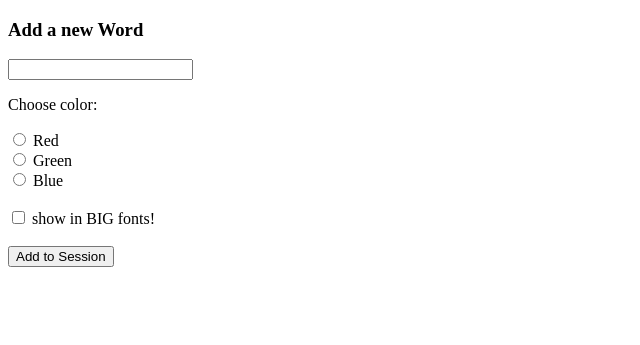
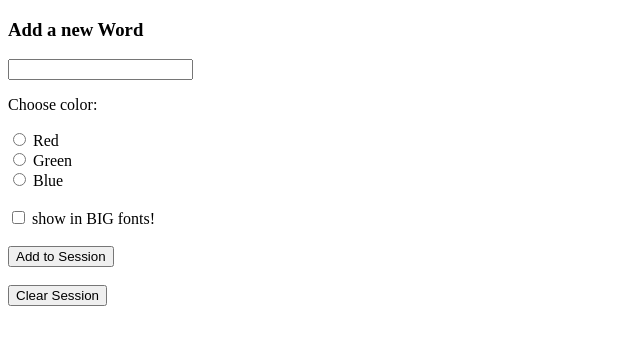
Before and after one commit to chenjimmym/Django_Practice-SessionWords, a Django app: page / in a window 1280 px wide. Shown: the top 345 px of the page, without its empty margins (0-640 px from the left). Run offline with Django 3.2, Linux system fonts and the light colour scheme.

Commit message:
done-style can be updated

```diff
--- a/apps/words/templates/words/index.html
+++ b/apps/words/templates/words/index.html
@@ -14,12 +14,16 @@
             <input type="radio" name="color" value="red"> Red<br>
             <input type="radio" name="color" value="green"> Green<br>
             <input type="radio" name="color" value="blue"> Blue<br><br>
-            <input type="hidden" name="big_font" value="False">
-            <input type="checkbox" name="big_font" value="True"> show in BIG fonts!<br><br>
+            <input type="hidden" name="big_font" value="15">
+            <input type="checkbox" name="big_font" value="25"> show in BIG fonts!<br><br>
             <input type="submit" value="Add to Session">
+        </form><br>
+        <form action="/clear_session">
+            {% csrf_token %}
+            <input type="submit" value="Clear Session">
         </form>
         {% for data in request.session.all_inputs %}
-        <h3> {{data.word}} - {{data.color}} - {{data.font}}</h3>
+        <h3 style="color:{{data.color}}; font-size: {{data.font}}px">{{data.word}} - added on {{data.time}}</h3>
         {% endfor %}
 
     </body>
--- a/apps/words/urls.py
+++ b/apps/words/urls.py
@@ -4,4 +4,5 @@ from . import views
 urlpatterns = [
     url(r'^$', views.index),
     url(r'form_processing', views.form_processing),
+    url(r'clear_session', views.clear_session),
 ]
--- a/apps/words/views.py
+++ b/apps/words/views.py
@@ -1,7 +1,8 @@
 from django.shortcuts import render, redirect, HttpResponse
-
+from time import gmtime, strftime
 # Create your views here.
 def index(request):
+    print strftime("%Y-%m-%d %H:%M:%S", gmtime())
     return render(request, 'words/index.html')
 
 def form_processing(request):
@@ -10,8 +11,12 @@ def form_processing(request):
             request.session['all_inputs'] = []
         else:
             request.session['all_inputs'] = request.session['all_inputs']
-        temp = {'word':request.POST['input_word'],'color':request.POST['color'],'font':request.POST['big_font']}
+        temp = {'word':request.POST['input_word'],'color':request.POST['color'],'font':request.POST['big_font'], 'time':strftime("%Y-%m-%d %H:%M:%S", gmtime())}
         request.session['all_inputs'].append(temp)
     	return redirect("/")
     else:
     	return redirect("/")
+
+def clear_session(request):
+    request.session['all_inputs'] = []
+    return redirect("/")
```
Also changed, not shown: db.sqlite3, 2 other files.
